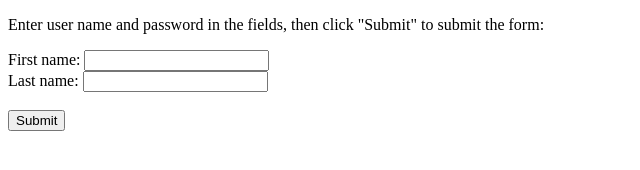
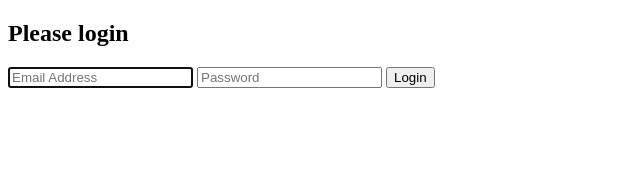
Before and after one commit to jawado7676/paie, a plain HTML site: page index.html in a window 1280 px wide. Shown: the whole page, without its empty margins (0-640 px from the left). Drawn offline with Linux system fonts and the light colour scheme.

Commit message:
Update index.html

```diff
--- a/index.html
+++ b/index.html
@@ -1,20 +1,25 @@
-<!DOCTYPE html>
+ <!DOCTYPE html>
 <html>
-<body>
+  <head>
+    <meta charset="utf-8">
+	<link rel="stylesheet" href="style.css">
+	<!-- <style> p {color: red;} body {background-color: lightblue;}</style> -->
+    <title>rollpaye</title>
+  </head>
+  <body>
 
-<p>Enter user name and password in the fields, then click "Submit" to submit the form:</p>
 
-<form id="frm1" action="/action_page.php">
-  First name: <input type="text" name="fname"><br>
-  Last name: <input type="text" name="lname"><br><br>
-  <input type="button" onclick="myFunction()" value="Submit">
-</form>
-
-<script>
-function myFunction() {
-  document.getElementById("frm1").submit();
-}
-</script>
+ <div class="wrapper">
+    <form class="form-signin">
+      <h2 class="form-signin-heading">Please login</h2>
+      <input type="text" class="form-control" name="username" placeholder="Email Address" required="" autofocus="" />
+      <input type="password" class="form-control" name="password" placeholder="Password" required=""/>
+      <label class="checkbox">
+       <!-- <input type="checkbox" value="remember-me" id="rememberMe" name="rememberMe"> Remember me
+      </label> -->
+      <button class="btn btn-lg btn-primary btn-block" type="submit">Login</button>
+    </form>
+  </div>
 
 </body>
 </html>
```
